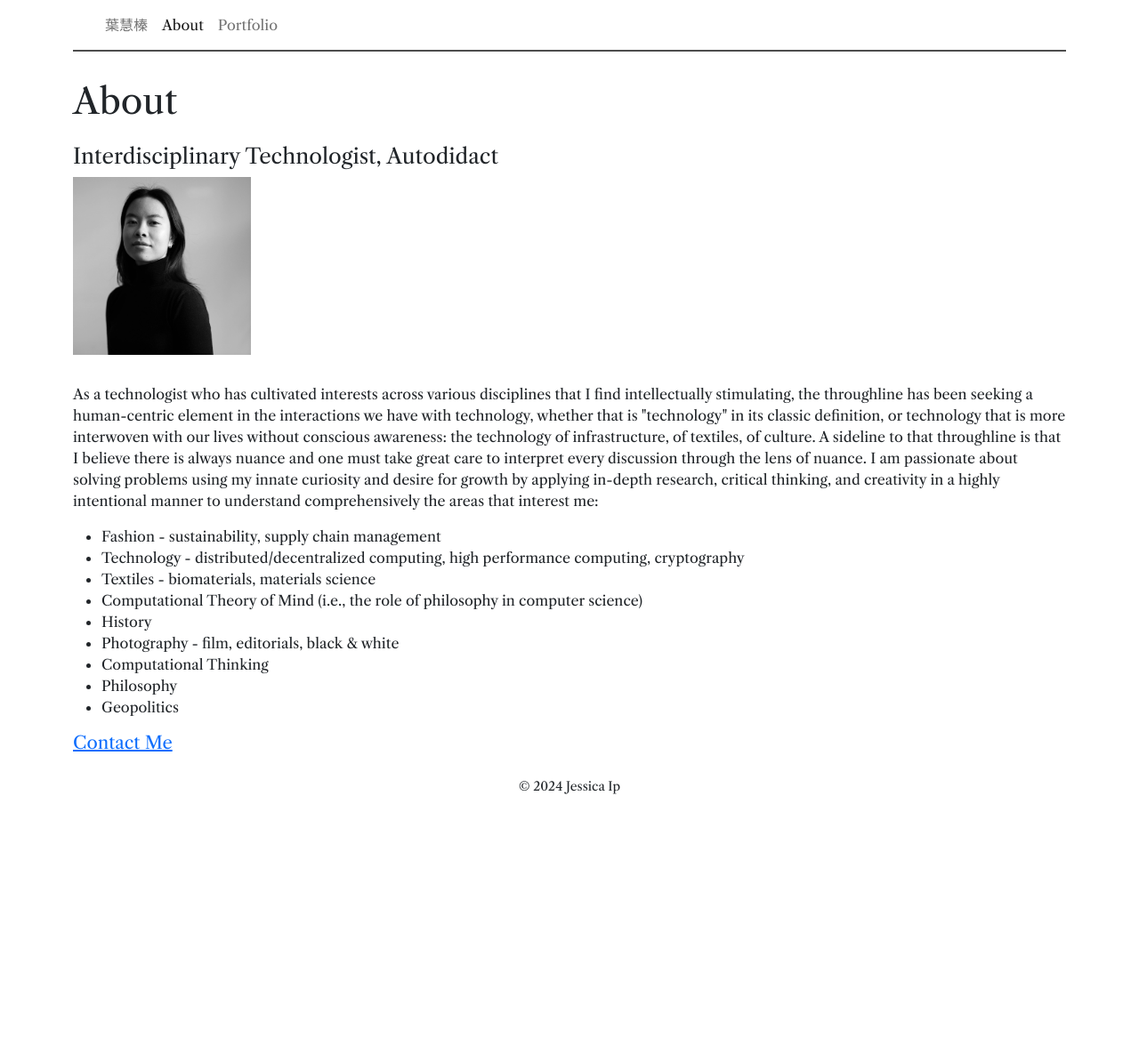
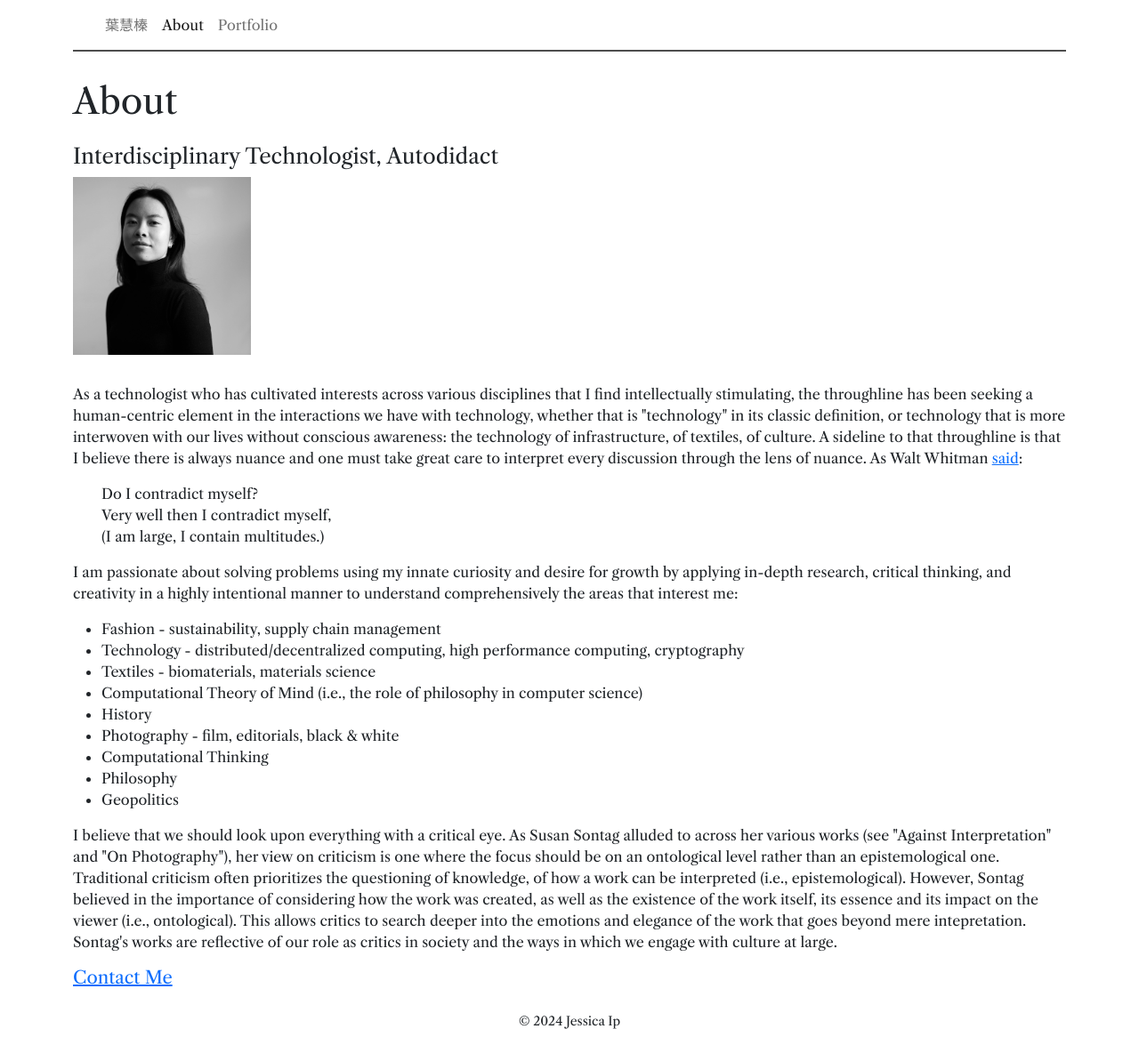
Before and after one commit to ipjessica/ipjessica.github.io, a Jekyll site: the page built from about.md, in a window 1280 px wide. Shown: the whole page at 89% size. Built offline with Jekyll 4.4.1, drawn with Linux system fonts in a browser that asks for light colours; before the commit the page ends 911 px from its top, so only the background shows below that.

Commit message:
Update about.md

```diff
--- a/about.md
+++ b/about.md
@@ -6,7 +6,13 @@ permalink: /about/
 
 <h4>Interdisciplinary Technologist, Autodidact</h4>
 <img src="/assets/images/9.jpg" alt="headshot" width="200" height="40"/>
-<p>As a technologist who has cultivated interests across various disciplines that I find intellectually stimulating, the throughline has been seeking a human-centric element in the interactions we have with technology, whether that is "technology" in its classic definition, or technology that is more interwoven with our lives without conscious awareness: the technology of infrastructure, of textiles, of culture. A sideline to that throughline is that I believe there is always nuance and one must take great care to interpret every discussion through the lens of nuance. I am passionate about solving problems using my innate curiosity and desire for growth by applying in-depth research, critical thinking, and creativity in a highly intentional manner to understand comprehensively the areas that interest me:</p>
+<p>As a technologist who has cultivated interests across various disciplines that I find intellectually stimulating, the throughline has been seeking a human-centric element in the interactions we have with technology, whether that is "technology" in its classic definition, or technology that is more interwoven with our lives without conscious awareness: the technology of infrastructure, of textiles, of culture. A sideline to that throughline is that I believe there is always nuance and one must take great care to interpret every discussion through the lens of nuance. As Walt Whitman <a href="https://iwp.uiowa.edu/whitmanweb/en/writings/song-of-myself/section-51#:~:text=What%20are%20arguably%20Whitman's%20most,adored%20by%20little%20statesmen%20and">said</a>:</p>
+<ul>
+<p>Do I contradict myself?<br>
+Very well then I contradict myself,<br>
+(I am large, I contain multitudes.)</p>
+</ul>
+<p>I am passionate about solving problems using my innate curiosity and desire for growth by applying in-depth research, critical thinking, and creativity in a highly intentional manner to understand comprehensively the areas that interest me:</p>
 
 <ul>
     <li>Fashion - sustainability, supply chain management</li>
@@ -20,6 +26,9 @@ permalink: /about/
     <li>Geopolitics</li>
 </ul>
 
+<p>I believe that we should look upon everything with a critical eye. As Susan Sontag alluded to across her various works (see "Against Interpretation" and "On Photography"), her view on criticism is one where the focus should be on an ontological level rather than an epistemological one. Traditional criticism often prioritizes the questioning of knowledge, of how a work can be interpreted (i.e., epistemological). However, Sontag believed in the importance of considering how the work was created, as well as the existence of the work itself, its essence and its impact on the viewer (i.e., ontological). This allows critics to search deeper into the emotions and elegance of the work that goes beyond mere intepretation.
+Sontag's works are reflective of our role as critics in society and the ways in which we engage with culture at large.</p>
+
 <h5>
 <a href="mailto: ipjessica9@gmail.com">Contact Me</a>
 </h5>
```
